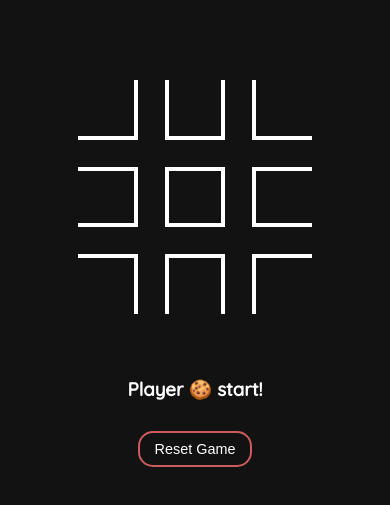
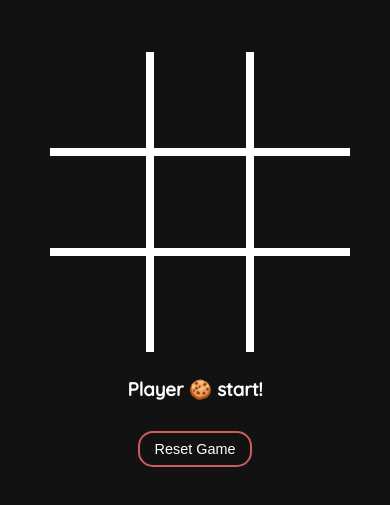
Before and after one commit to omika-45/Tic-tac-toe, a plain HTML site: page index.html in a window 390 px wide. Shown: the part 205-710 px from the top of the page. Drawn offline with Linux system fonts and the light colour scheme.

Commit message:
Update style.css

```diff
--- a/style.css
+++ b/style.css
@@ -14,7 +14,7 @@ body {
 }
 
 h1 {
-  color: whitesmoke;
+  color: #ffffff;
   text-align: center;
   font-family: 'Quicksand', sans-serif;
   font-weight: 500;
@@ -23,16 +23,17 @@ h1 {
   margin-bottom: 50px;
 }
 #gameboard {
-  height: 500px;
-  width: 500px;
+  height: 550px;
+  width: 550px;
+  padding: 20px;
   border-radius: 15px;
   display: grid;
   place-items: center;
   grid-template: repeat(3, 1fr) / repeat(3, 1fr);
 }
 .box {
-  height: 100px;
-  width: 100px;
+  height: 170px;
+  width: 170px;
   color: black;
   font-size: 3rem;
   display: flex;
@@ -115,11 +116,11 @@ h1 {
   #gameboard {
     height: 300px;
     width: 300px;
-    padding: 20px;
+    padding: 5px;
   }
   .box {
-    height: 60px;
-    width: 60px;
+    height: 100px;
+    width: 100px;
     font-size: 2rem;
   }
   #resetbutton {
```
